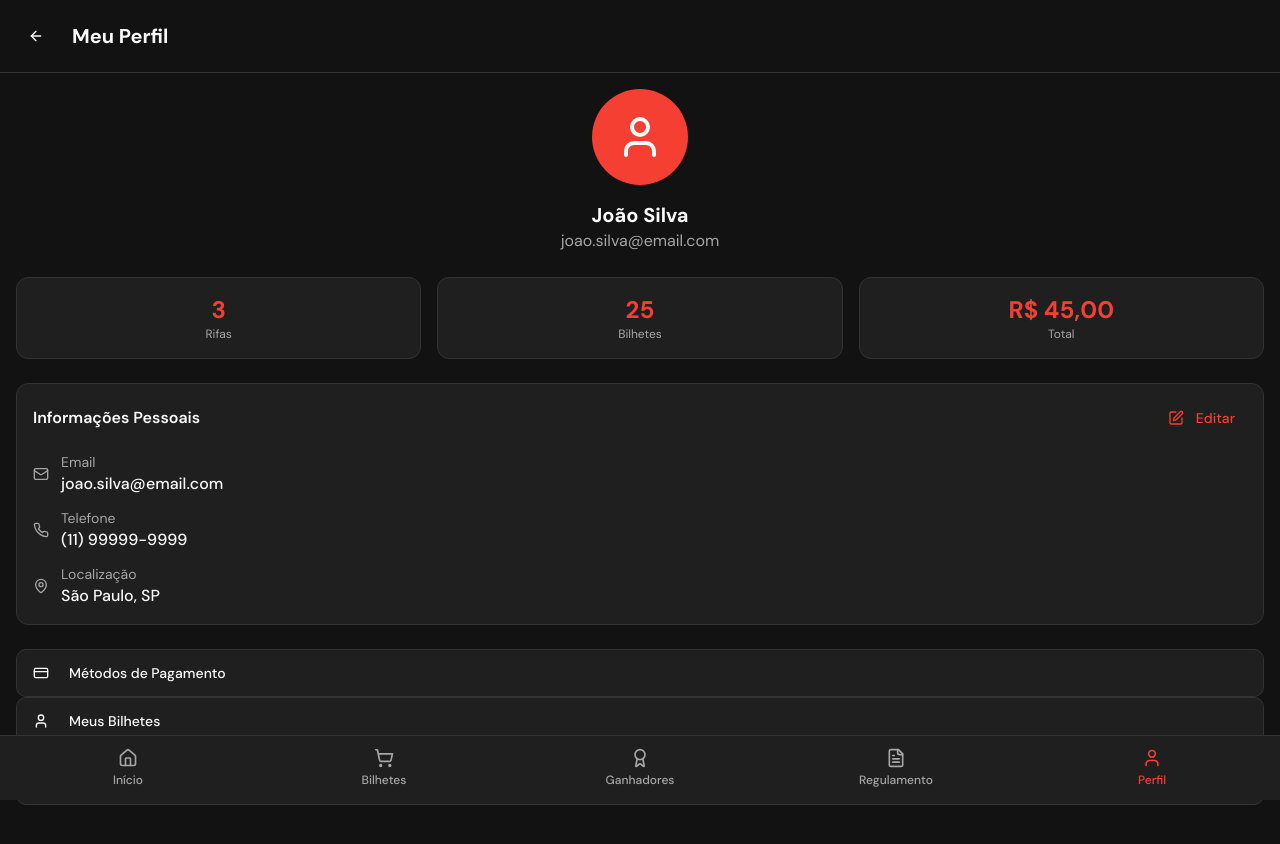
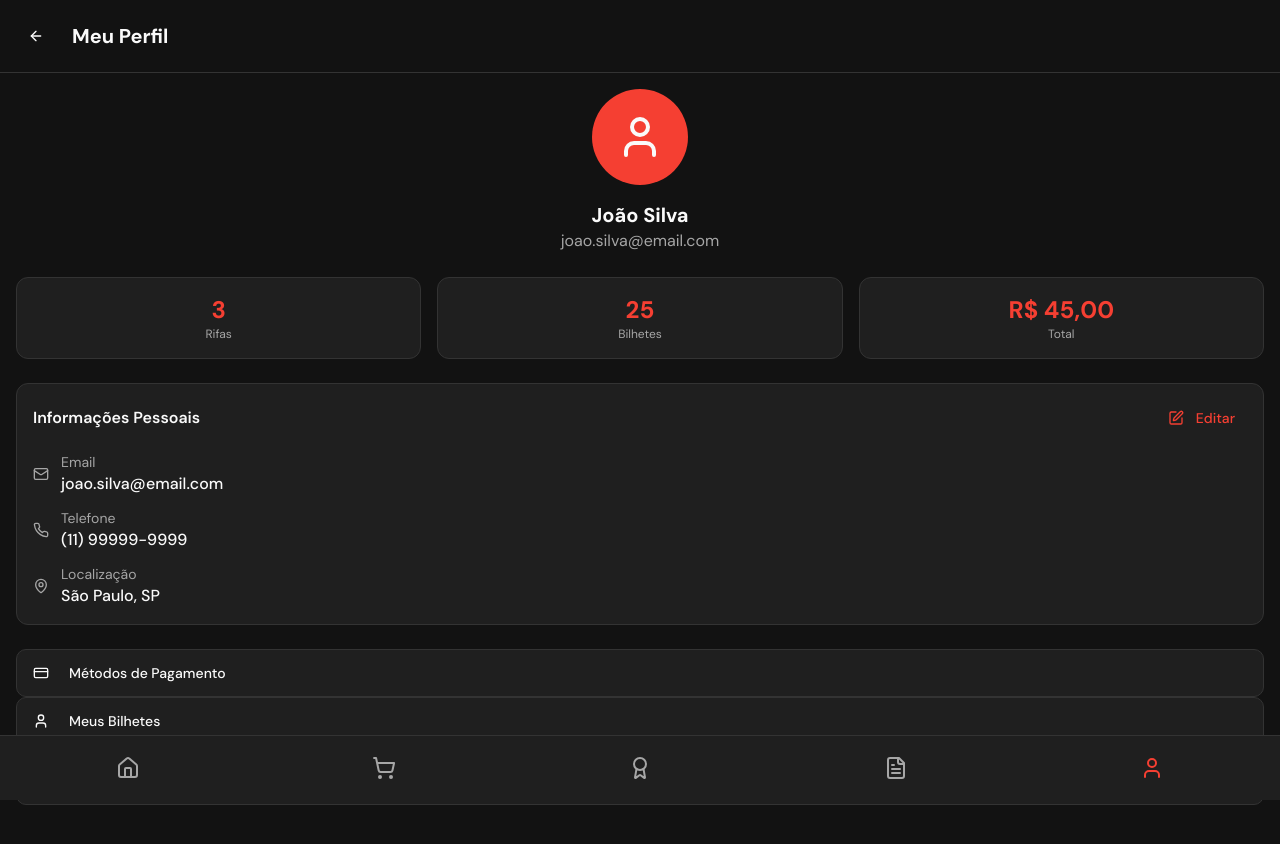
Before and after one commit to arthurlioli/customcars-41, a React (Vite) app: page /perfil in a window 1280 px wide. Shown: the top 844 px of the page. Built offline with nearby package versions, Linux system fonts and the light colour scheme.

Commit message:
Remove text from bottom navigation
Remove labels from the bottom navigation, leaving only icons.

```diff
--- a/src/components/BottomNavigation.tsx
+++ b/src/components/BottomNavigation.tsx
@@ -31,8 +31,7 @@ const BottomNavigation = () => {
                   : "text-muted-foreground hover:text-foreground"
               )}
             >
-              <Icon className="h-5 w-5 mb-1" />
-              <span className="text-xs font-medium truncate">{item.label}</span>
+              <Icon className="h-6 w-6" />
             </Link>
           );
         })}
```
